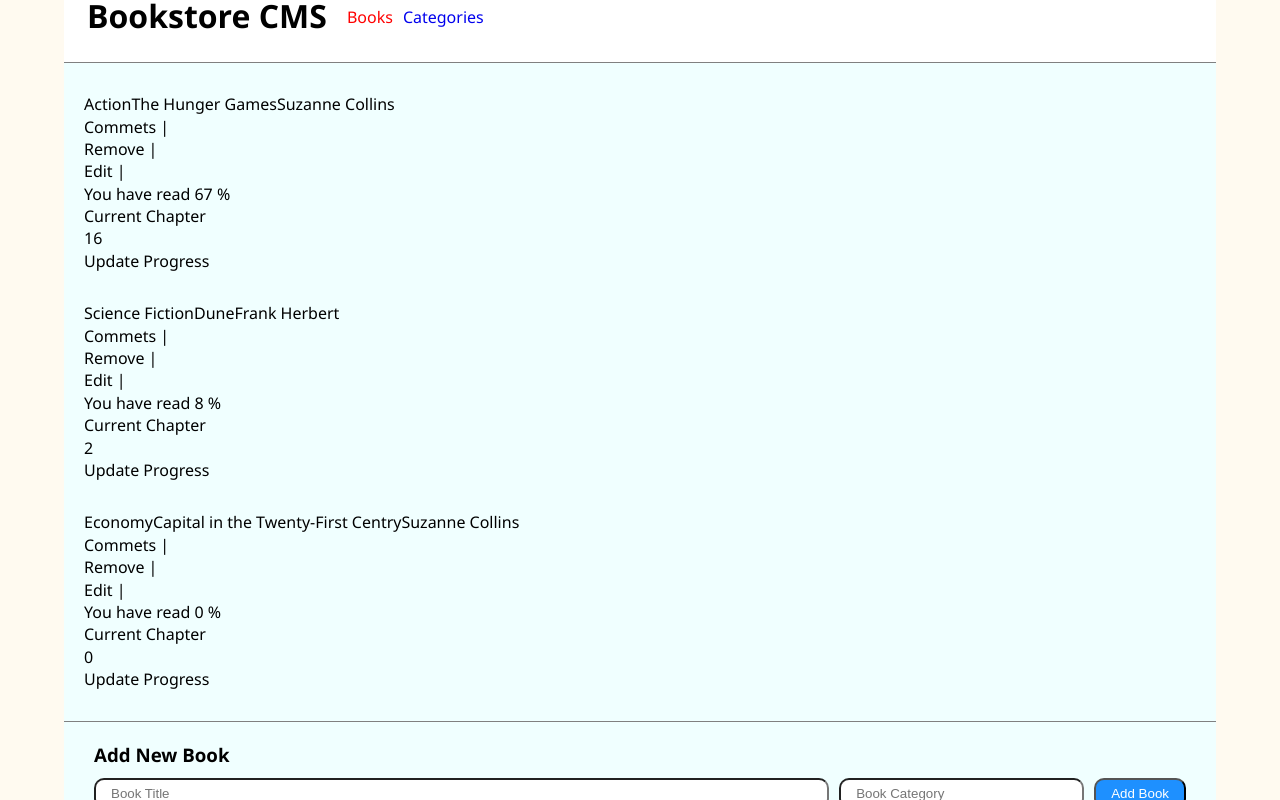
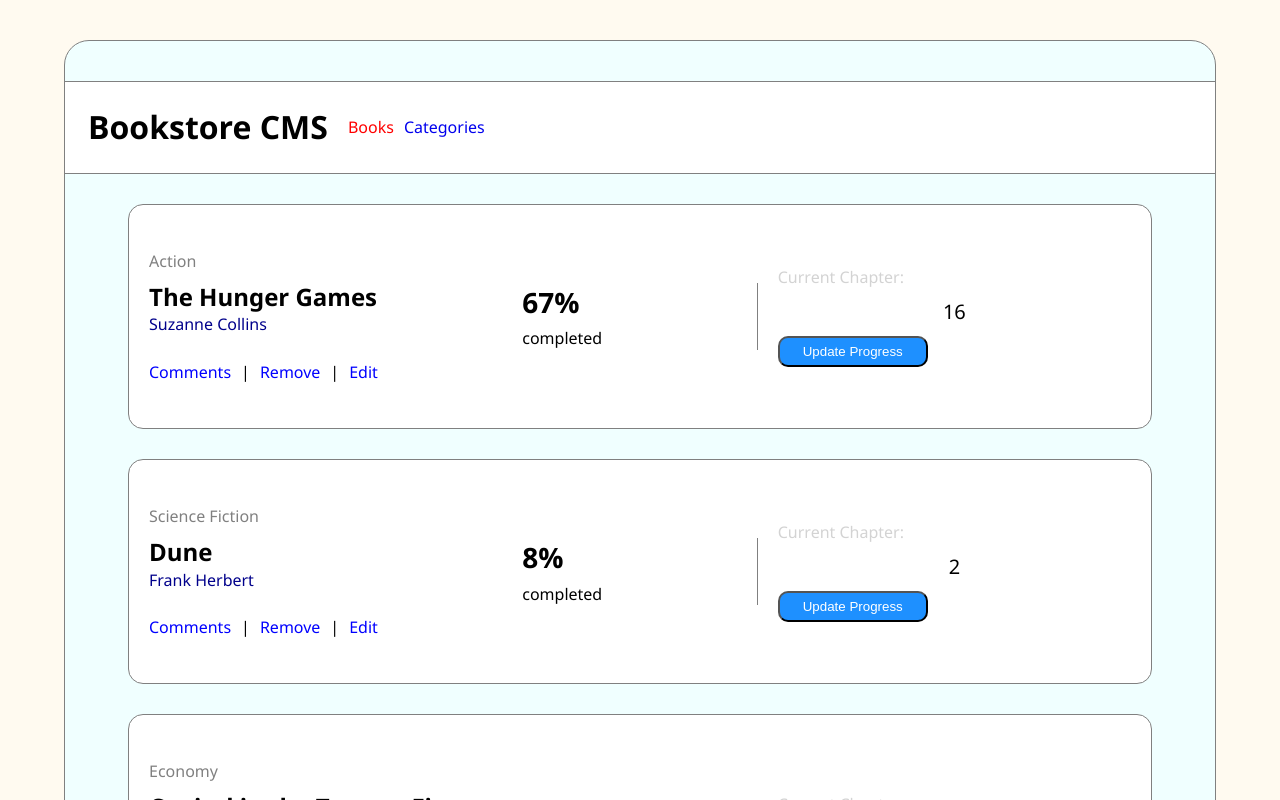
Before and after one commit to lordksix/bookstore-react-redux, a React (Create React App) app: page / in a window 1280 px wide. Shown: the top 800 px of the page. Built offline with nearby package versions, Linux system fonts and the light colour scheme.

Commit message:
Add stylying bookitem

```diff
--- a/public/index.html
+++ b/public/index.html
@@ -2,7 +2,6 @@
 <html lang="en">
   <head>
     <meta charset="utf-8" />
-    <link rel="icon" href="%PUBLIC_URL%/favicon.ico" />
     <meta name="viewport" content="width=device-width, initial-scale=1" />
     <meta name="theme-color" content="#000000" />
     <meta
@@ -10,34 +9,11 @@
       content="Web site created using create-react-app"
     />
     <link rel="apple-touch-icon" href="%PUBLIC_URL%/logo192.png" />
-    <!--
-      manifest.json provides metadata used when your web app is installed on a
-      user's mobile device or desktop. See https://developers.google.com/web/fundamentals/web-app-manifest/
-    -->
     <link rel="manifest" href="%PUBLIC_URL%/manifest.json" />
-    <!--
-      Notice the use of %PUBLIC_URL% in the tags above.
-      It will be replaced with the URL of the `public` folder during the build.
-      Only files inside the `public` folder can be referenced from the HTML.
 
-      Unlike "/favicon.ico" or "favicon.ico", "%PUBLIC_URL%/favicon.ico" will
-      work correctly both with client-side routing and a non-root public URL.
-      Learn how to configure a non-root public URL by running `npm run build`.
-    -->
     <title>React App</title>
   </head>
   <body>
-    <noscript>You need to enable JavaScript to run this app.</noscript>
     <div id="root"></div>
-    <!--
-      This HTML file is a template.
-      If you open it directly in the browser, you will see an empty page.
-
-      You can add webfonts, meta tags, or analytics to this file.
-      The build step will place the bundled scripts into the <body> tag.
-
-      To begin the development, run `npm start` or `yarn start`.
-      To create a production bundle, use `npm run build` or `yarn build`.
-    -->
   </body>
 </html>
--- a/src/components/Books/BookItem.jsx
+++ b/src/components/Books/BookItem.jsx
@@ -1,5 +1,6 @@
 import { v4 as uuidv4 } from 'uuid';
 import PropTypes from 'prop-types';
+import styles from 'styles/BookItem.module.css';
 
 const BookItem = (props) => {
   const {
@@ -10,29 +11,36 @@
     totalChap,
   } = props;
 
-  const bookProgress = `You have read ${Math.round((finishedChap / totalChap) * 100)} %`;
+  const bookProgress = `${Math.round((finishedChap / totalChap) * 100)}%`;
   const currentChap = `${finishedChap < totalChap ? finishedChap : 'Finished'} `;
   return (
-    <div className="bookItem">
-      <div className="left section">
-        <span className="bookCat">{category}</span>
-        <span className="bookTitle">{name}</span>
-        <span className="bookAuthor">{author}</span>
-        <nav className="bookInter">
+    <div className={styles.bookItem}>
+      <div className={styles.left}>
+        <div className={styles.bookCaract}>
+          <span className={styles.bookCategory}>{category}</span>
+          <div className="bookInfo">
+            <h3 className={styles.bookTitle}>{name}</h3>
+            <span className={styles.bookAuthor}>{author}</span>
+          </div>
+        </div>
+        <nav className={styles.bookInter}>
           <ul>
-            <li key={uuidv4()}>Commets |</li>
-            <li key={uuidv4()}>Remove |</li>
-            <li key={uuidv4()}>Edit |</li>
+            <li key={uuidv4()} className={styles.navItem}>Comments</li>
+            <li key={uuidv4()} className={styles.separator}>|</li>
+            <li key={uuidv4()} className={styles.navItem}>Remove</li>
+            <li key={uuidv4()} className={styles.separator}>|</li>
+            <li key={uuidv4()} className={styles.navItem}>Edit</li>
           </ul>
         </nav>
       </div>
-      <div className="middle section">
-        <p>{bookProgress}</p>
+      <div className={styles.middle}>
+        <span className={styles.big}>{bookProgress}</span>
+        <span>completed</span>
       </div>
-      <div className="right section">
-        <p className="currentHolder">Current Chapter</p>
-        <p className="currentname">{currentChap}</p>
-        <div className="btnPlacehoder">Update Progress</div>
+      <div className={styles.right}>
+        <p className={styles.currentHolder}>Current Chapter:</p>
+        <p className={styles.currentname}>{currentChap}</p>
+        <button type="button" className={styles.btnPlacehoder}>Update Progress</button>
       </div>
     </div>
   );
--- a/src/styles/App.css
+++ b/src/styles/App.css
@@ -10,10 +10,10 @@
   line-height: 1.4;
   color: #000;
   background-color: floralwhite;
-  height: 100vh;
   font-weight: 400;
   justify-content: center;
   align-items: center;
+  padding: 5vh 5vw;
 }
 
 ul,
@@ -23,13 +23,17 @@
 
 .App {
   display: grid;
+  grid-template-columns: auto;
   grid-template-rows: auto 1fr;
   gap: 10px;
-  width: 90vw;
+  max-width: 90vw;
   min-height: 90vh;
   justify-content: center;
   align-items: center;
   background-color: azure;
+  border: solid 1px gray;
+  border-radius: 25px;
+  padding: 5vh 5vw;
 }
 
 .navbar {
@@ -55,7 +59,7 @@
   width: 90vw;
   padding: 2%;
   background-color: white;
-  border-bottom: solid 1px gray;
+  border: solid 1px gray;
 }
 
 .top {
@@ -70,7 +74,6 @@
   display: flex;
   flex-flow: column;
   justify-content: center;
-  width: 100%;
   gap: 10px;
 }
 
--- /dev/null
+++ b/src/styles/BookItem.module.css
@@ -0,0 +1,115 @@
+.bookItem {
+  background-color: white;
+  border: solid 1px gray;
+  padding: 45px 20px;
+  border-radius: 15px;
+  display: flex;
+  flex-flow: column;
+  gap: 10px;
+  max-width: 80vw;
+  flex-wrap: wrap;
+  justify-content: center;
+  align-items: center;
+}
+
+.left {
+  display: flex;
+  flex-flow: column;
+  gap: 25px;
+}
+
+.bookCaract {
+  display: flex;
+  flex-flow: column;
+  gap: 7.5px;
+}
+
+.bookCategory {
+  color: gray;
+}
+
+.bookTitle {
+  font-size: 150%;
+}
+
+.bookAuthor {
+  color: darkblue;
+}
+
+.bookInter ul {
+  display: flex;
+  flex-flow: column;
+  gap: 5px;
+  text-align: center;
+}
+
+.navItem {
+  color: blue;
+  cursor: pointer;
+}
+
+.middle {
+  display: flex;
+  flex-flow: column;
+  gap: 5px;
+  border-bottom: solid 1px gray;
+}
+
+.separator {
+  display: none;
+}
+
+.big {
+  font-size: 175%;
+  font-weight: bold;
+}
+
+.right {
+  display: flex;
+  flex-flow: column;
+  gap: 10px;
+}
+
+.currentHolder {
+  color: lightgray;
+}
+
+.currentname {
+  text-align: center;
+  font-size: 125%;
+}
+
+.btnPlacehoder {
+  padding: 6px 15px;
+  color: white;
+  background-color: dodgerblue;
+  border-radius: 10px;
+  max-width: 150px;
+  cursor: pointer;
+}
+
+@media only  screen and (min-width: 300px) {
+  .bookInter ul {
+    flex-flow: row;
+    gap: 10px;
+  }
+
+  .separator {
+    display: inline-block;
+  }
+}
+
+@media only  screen and (min-width: 700px) {
+  .middle {
+    border-bottom: none;
+    border-right: solid 1px gray;
+  }
+
+  .bookItem {
+    padding: 45px 20px;
+    display: grid;
+    column-gap: 20px;
+    justify-content: stretch;
+    grid-template-columns: 1.5fr 1fr 1.5fr;
+  }
+}
--- a/src/styles/Bookshelf.module.css
+++ b/src/styles/Bookshelf.module.css
@@ -2,5 +2,5 @@
   display: flex;
   flex-flow: column;
   gap: 30px;
-  padding: 20px;
+  padding: 20px 5vw;
 }
--- a/src/styles/InputBook.module.css
+++ b/src/styles/InputBook.module.css
@@ -1,20 +1,23 @@
 .bookInput {
-  padding: 20px 30px 10px 30px;
   display: flex;
   flex-flow: column;
   gap: 10px;
   border-top: solid 1px gray;
+  padding: 3vh 0 0 5vw;
+  width: 80vw;
+  max-width: 600px;
 }
 
 .bookForm {
-  display: grid;
-  grid-template-columns: 3fr 1fr auto;
-  column-gap: 10px;
+  display: flex;
+  flex-flow: column;
+  gap: 10px;
 }
 
 .bookFormInput {
   padding: 6px 15px;
   border-radius: 10px;
+  max-width: 300px;
 }
 
 .formBtn {
@@ -22,9 +25,20 @@
   color: white;
   background-color: dodgerblue;
   border-radius: 10px;
+  cursor: pointer;
+  max-width: 150px;
 }
 
 .formWarning {
   color: red;
   font-weight: bolder;
 }
+
+@media only  screen and (min-width: 600px) {
+  .bookForm {
+    display: grid;
+    grid-template-columns: 3fr 1fr auto;
+    column-gap: 10px;
+    justify-content: space-around;
+  }
+}
```
